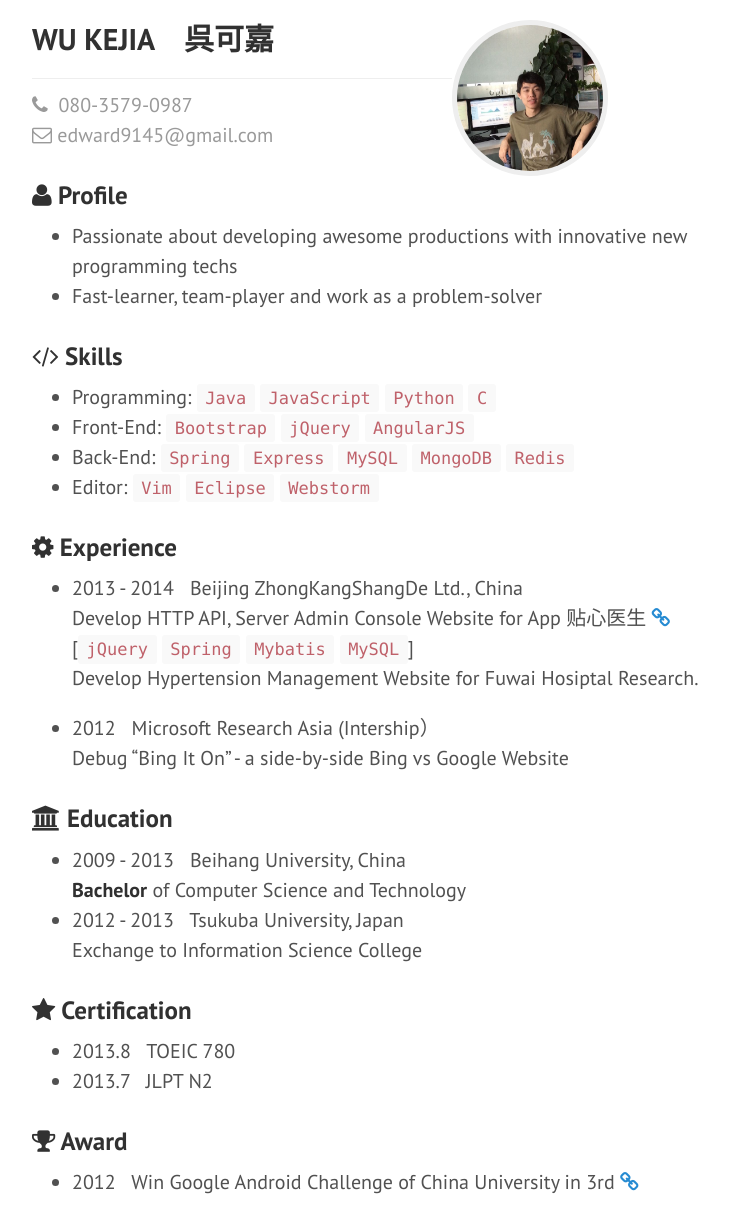
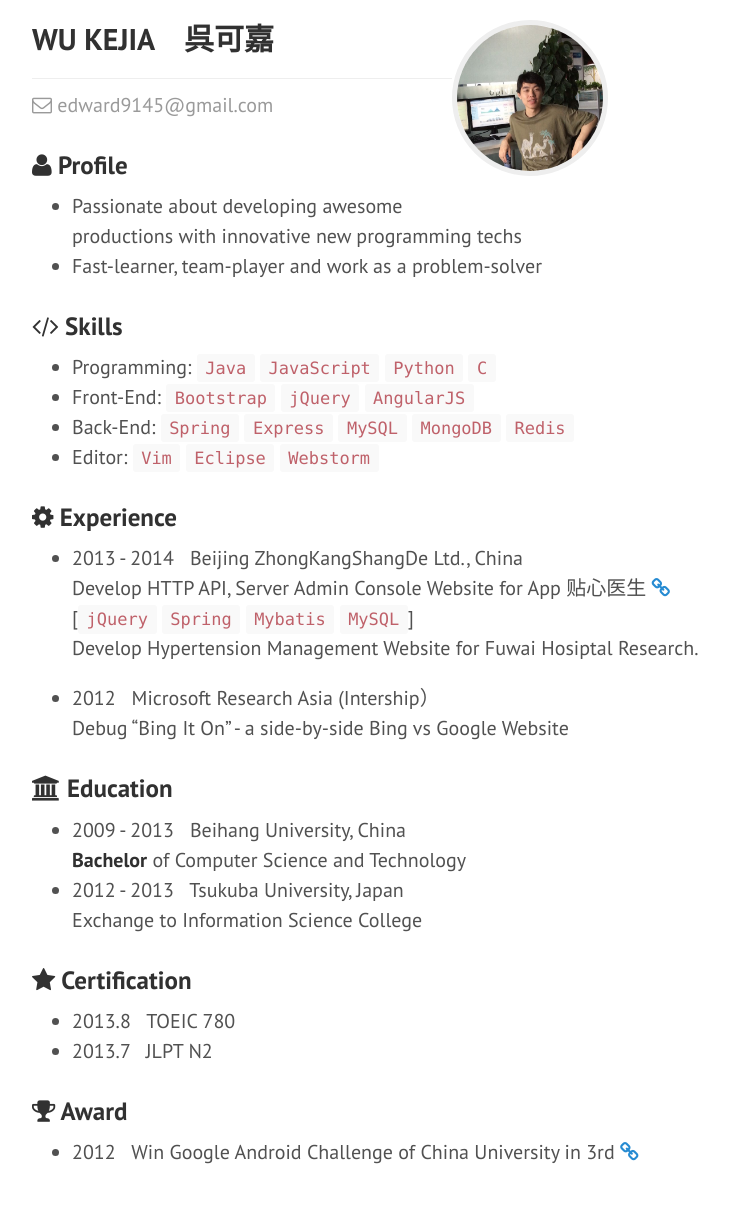
Before and after one commit to kaka-go/kaka-go.github.io, a Jekyll site: the page built from resume.md, in a window 1280 px wide. Shown: the whole page, without its empty margins (248-977 px from the left). Built offline with Jekyll 4.4.1, drawn with Linux system fonts in a browser that asks for light colours; Markdown is read by kramdown in place of the engine named in the settings; after the commit the page ends 1187 px from its top, so only the background shows below that.

Commit message:
remove phone on resume

```diff
--- a/resume.md
+++ b/resume.md
@@ -6,9 +6,9 @@
 <a href="/"><img src="/public/img/avatar.jpg" alt="my avatar" class="resume-avatar"/></a>
 
 ## WU KEJIA　呉可嘉
+
 <hr class="split">
 <span class="post-date">
-	<i class="fa fa-phone"></i> &nbsp;080-3579-0987<br>
 	<i class="fa fa-envelope-o"></i> edward9145@gmail.com
 </span>
 
```
